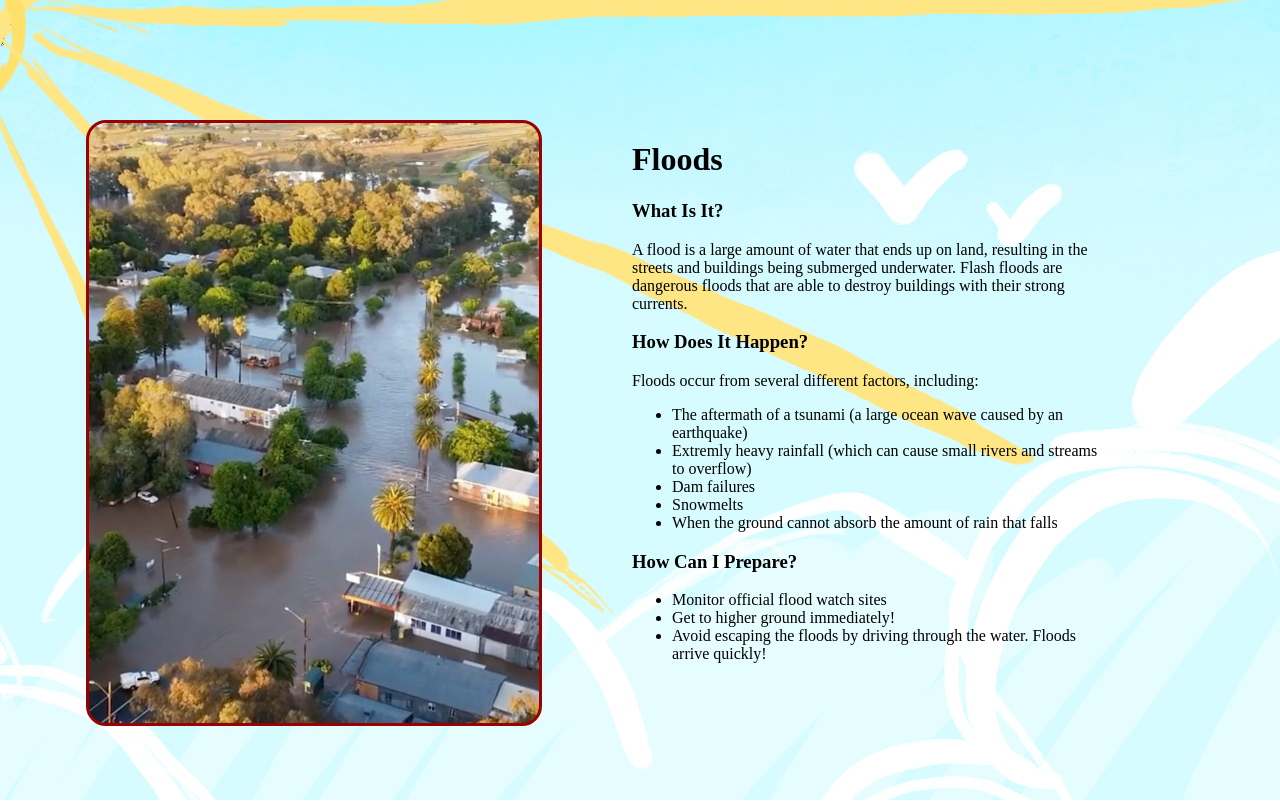
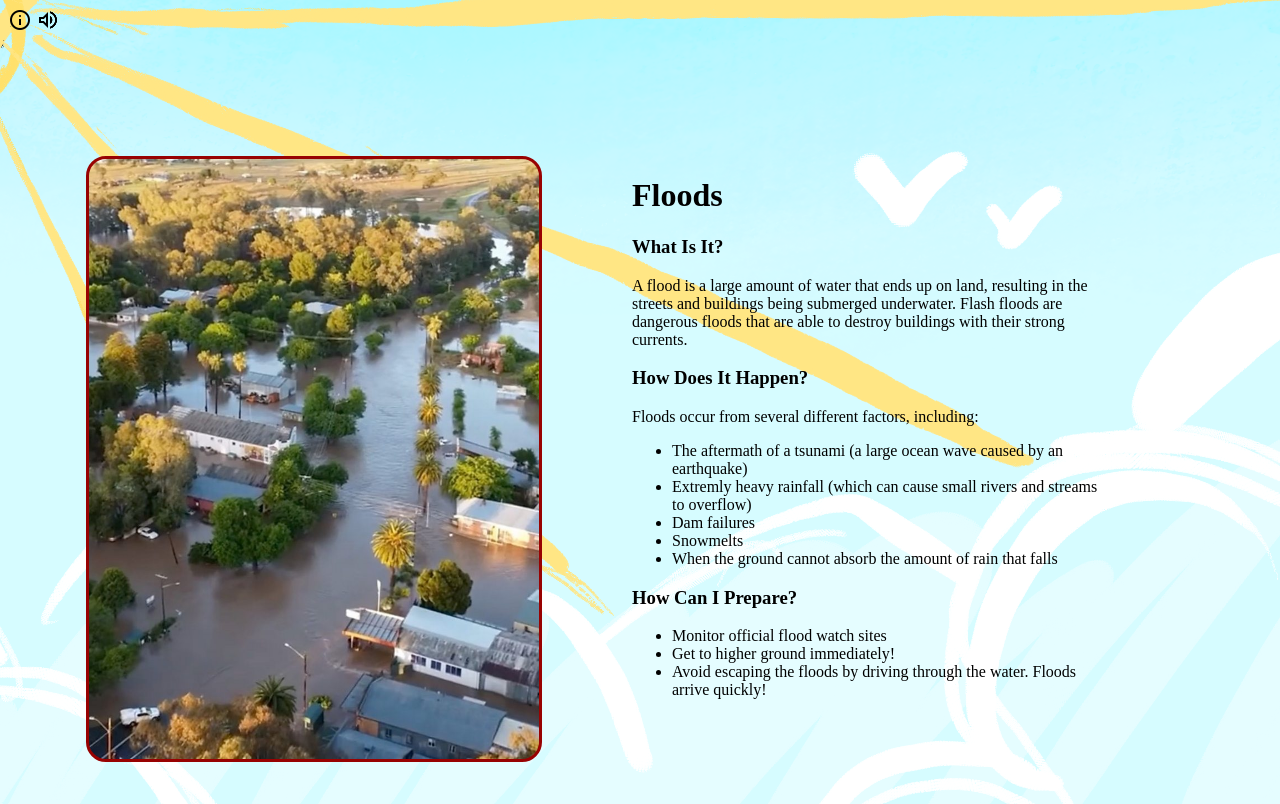
Before and after one commit to SuzanneA-lab/MEC-2025-Bit-by-Bit, a plain HTML site: page flood.html in a window 1280 px wide. Drawn offline with nearby package versions, Linux system fonts and the light colour scheme; a web font is replaced by a local one.

Commit message:
added volume controls to flood page

```diff
--- a/flood.html
+++ b/flood.html
@@ -21,7 +21,13 @@
     </head>
 
     <body>
-        <audio autoplay loop style="display:none;"
+        <span id="info" class="material-symbols-outlined" onclick="openinfo()">
+                info
+        </span>
+        <span id="volume" class="material-symbols-outlined" onclick="changevolumesetting()">
+                <img src="real_volume_up.png">
+        </span>
+        <audio id="sfx" autoplay loop style="display:none;"
             <source src="Water.mp3" type="audio/mp3">
         </audio>
         <div class="stuffweather">
@@ -61,4 +67,6 @@
             </div>
         </div>
     </body>
+
+    <script src="index.js"></script>
 </html>
--- a/index.js
+++ b/index.js
@@ -1,4 +1,5 @@
 const info = document.getElementById("info");
+const myAudio = document.getElementById("sfx");
 let soundplaying = true;
 
 function openinfo(){
@@ -7,10 +8,12 @@ function openinfo(){
 
 function changevolumesetting(){
     if (soundplaying){
-        soundon.pause()
+        myAudio.pause()
+        soundplaying = false;
     }
 
     else{
-        soud
+        myAudio.play();
+        soundplaying = true;
     }
 }
```
